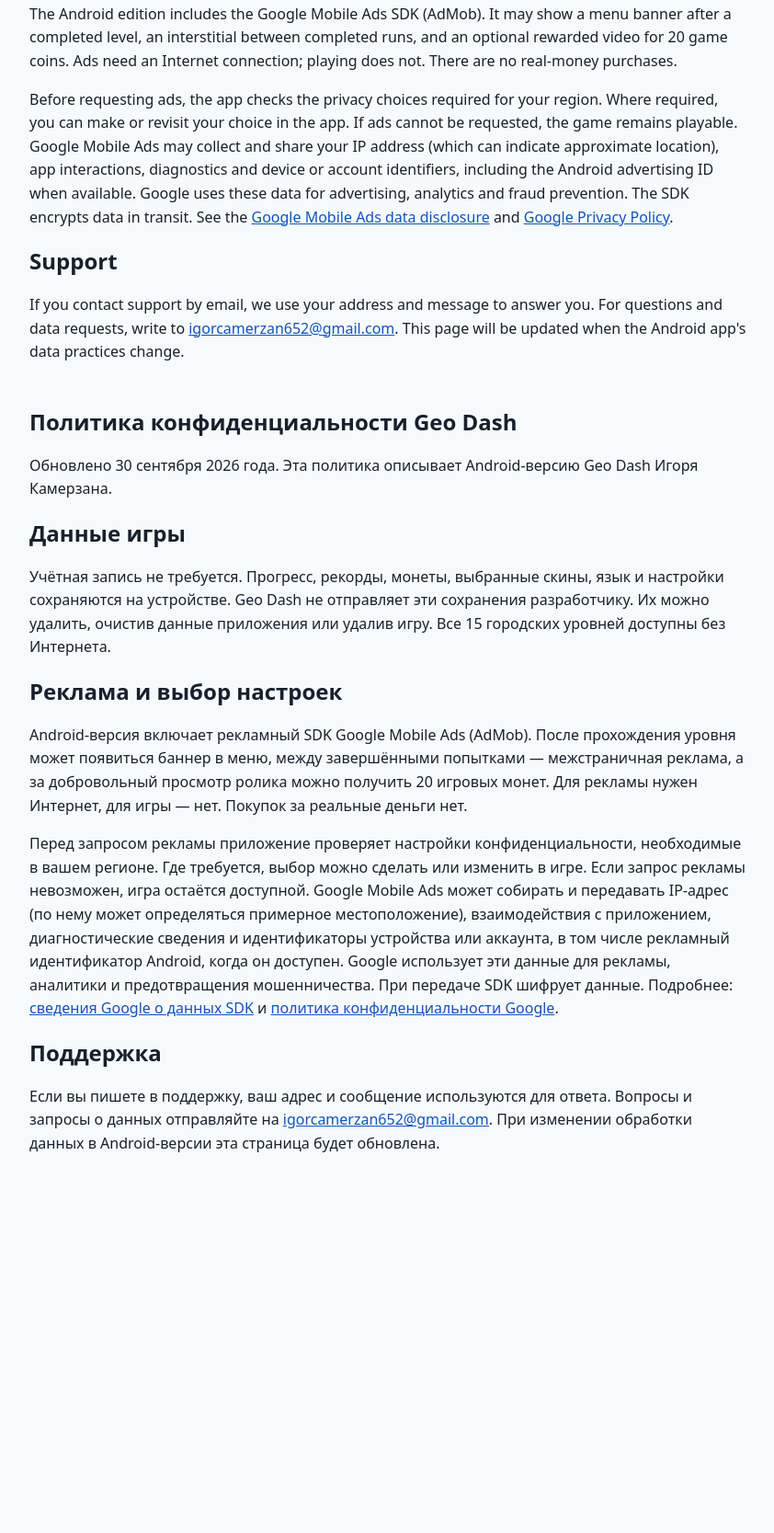
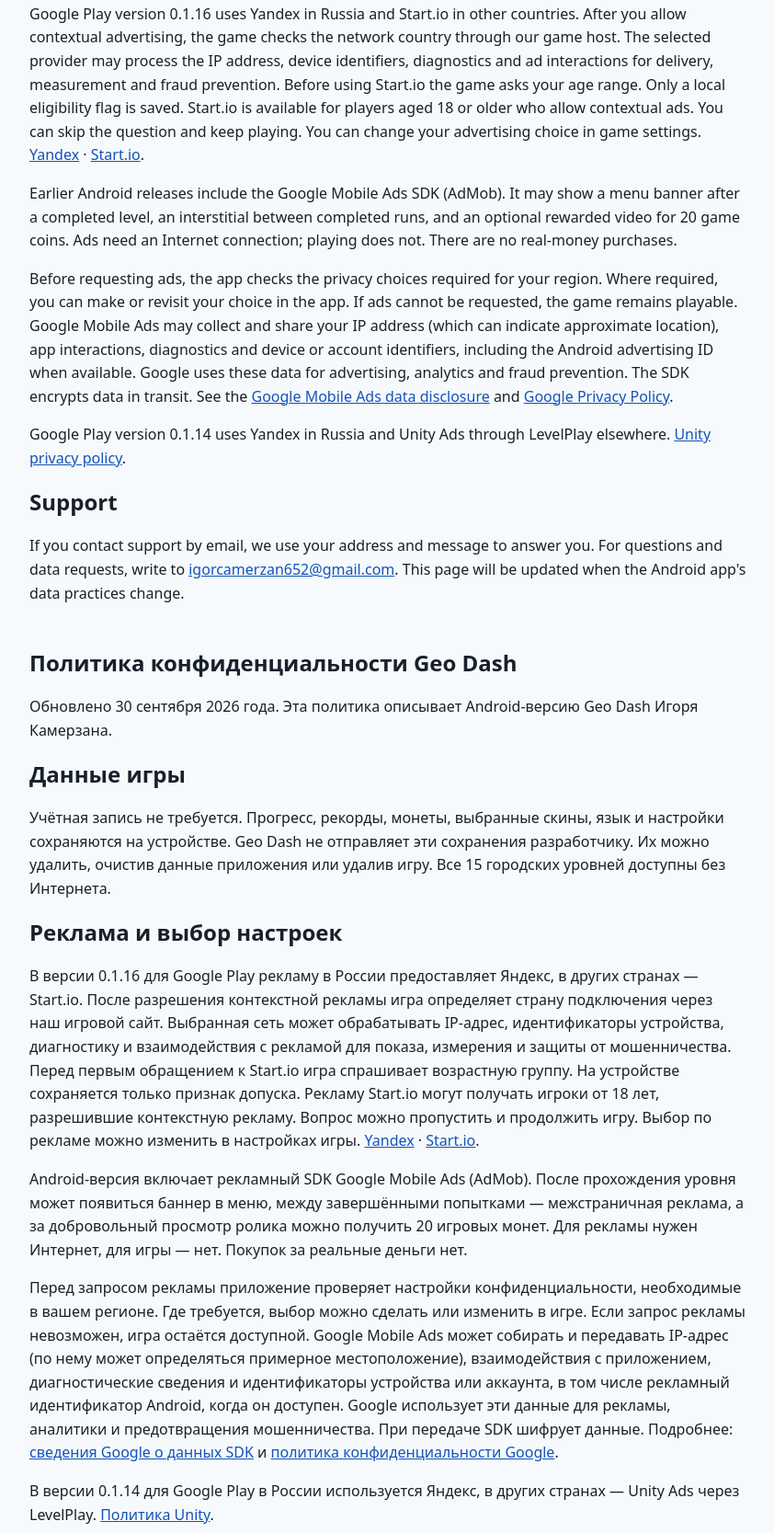
Before and after one commit to philippkamerzan/philippkamerzan.github.io, a plain HTML site: page geodash-privacy.html in a window 1280 px wide. Shown: the part 333-2000 px from the top of the page at 92% size, without its empty margins (218-1060 px from the left). Before the commit the page ends 1662 px from the top, so only its background shows below. Drawn offline with Linux system fonts and the light colour scheme.

Commit message:
Describe Start.io eligibility and data use for new Play releases

```diff
--- a/geodash-privacy.html
+++ b/geodash-privacy.html
@@ -16,9 +16,11 @@
     <h2>Game data</h2>
     <p>No game account is required. Progress, records, coins, selected skins, language and settings are saved on your device. Geo Dash does not send these saved values to the developer. Clear the app's data or uninstall it to remove them. All 15 city levels can be played offline.</p>
     <h2>Advertising and privacy choices</h2>
-    <p>The Android edition includes the Google Mobile Ads SDK (AdMob). It may show a menu banner after a completed level, an interstitial between completed runs, and an optional rewarded video for 20 game coins. Ads need an Internet connection; playing does not. There are no real-money purchases.</p>
+<p>Google Play version 0.1.16 uses Yandex in Russia and Start.io in other countries. After you allow contextual advertising, the game checks the network country through our game host. The selected provider may process the IP address, device identifiers, diagnostics and ad interactions for delivery, measurement and fraud prevention. Before using Start.io the game asks your age range. Only a local eligibility flag is saved. Start.io is available for players aged 18 or older who allow contextual ads. You can skip the question and keep playing. You can change your advertising choice in game settings. <a href="https://yandex.com/legal/confidential/">Yandex</a> · <a href="https://www.start.io/policy/privacy-policy/">Start.io</a>.</p>
+    <p>Earlier Android releases include the Google Mobile Ads SDK (AdMob). It may show a menu banner after a completed level, an interstitial between completed runs, and an optional rewarded video for 20 game coins. Ads need an Internet connection; playing does not. There are no real-money purchases.</p>
     <p>Before requesting ads, the app checks the privacy choices required for your region. Where required, you can make or revisit your choice in the app. If ads cannot be requested, the game remains playable. Google Mobile Ads may collect and share your IP address (which can indicate approximate location), app interactions, diagnostics and device or account identifiers, including the Android advertising ID when available. Google uses these data for advertising, analytics and fraud prevention. The SDK encrypts data in transit. See the <a href="https://developers.google.com/admob/android/privacy/play-data-disclosure">Google Mobile Ads data disclosure</a> and <a href="https://policies.google.com/privacy">Google Privacy Policy</a>.</p>
-    <h2>Support</h2>
+    <p>Google Play version 0.1.14 uses Yandex in Russia and Unity Ads through LevelPlay elsewhere. <a href="https://unity.com/legal/privacy-policy">Unity privacy policy</a>.</p>
+<h2>Support</h2>
     <p>If you contact support by email, we use your address and message to answer you. For questions and data requests, write to <a href="mailto:igorcamerzan652@gmail.com">igorcamerzan652@gmail.com</a>. This page will be updated when the Android app's data practices change.</p>
   </section>
   <section lang="ru">
@@ -27,9 +29,11 @@
     <h2>Данные игры</h2>
     <p>Учётная запись не требуется. Прогресс, рекорды, монеты, выбранные скины, язык и настройки сохраняются на устройстве. Geo Dash не отправляет эти сохранения разработчику. Их можно удалить, очистив данные приложения или удалив игру. Все 15 городских уровней доступны без Интернета.</p>
     <h2>Реклама и выбор настроек</h2>
+<p>В версии 0.1.16 для Google Play рекламу в России предоставляет Яндекс, в других странах — Start.io. После разрешения контекстной рекламы игра определяет страну подключения через наш игровой сайт. Выбранная сеть может обрабатывать IP-адрес, идентификаторы устройства, диагностику и взаимодействия с рекламой для показа, измерения и защиты от мошенничества. Перед первым обращением к Start.io игра спрашивает возрастную группу. На устройстве сохраняется только признак допуска. Рекламу Start.io могут получать игроки от 18 лет, разрешившие контекстную рекламу. Вопрос можно пропустить и продолжить игру. Выбор по рекламе можно изменить в настройках игры. <a href="https://yandex.com/legal/confidential/">Yandex</a> · <a href="https://www.start.io/policy/privacy-policy/">Start.io</a>.</p>
     <p>Android-версия включает рекламный SDK Google Mobile Ads (AdMob). После прохождения уровня может появиться баннер в меню, между завершёнными попытками — межстраничная реклама, а за добровольный просмотр ролика можно получить 20 игровых монет. Для рекламы нужен Интернет, для игры — нет. Покупок за реальные деньги нет.</p>
     <p>Перед запросом рекламы приложение проверяет настройки конфиденциальности, необходимые в вашем регионе. Где требуется, выбор можно сделать или изменить в игре. Если запрос рекламы невозможен, игра остаётся доступной. Google Mobile Ads может собирать и передавать IP-адрес (по нему может определяться примерное местоположение), взаимодействия с приложением, диагностические сведения и идентификаторы устройства или аккаунта, в том числе рекламный идентификатор Android, когда он доступен. Google использует эти данные для рекламы, аналитики и предотвращения мошенничества. При передаче SDK шифрует данные. Подробнее: <a href="https://developers.google.com/admob/android/privacy/play-data-disclosure">сведения Google о данных SDK</a> и <a href="https://policies.google.com/privacy">политика конфиденциальности Google</a>.</p>
-    <h2>Поддержка</h2>
+    <p>В версии 0.1.14 для Google Play в России используется Яндекс, в других странах — Unity Ads через LevelPlay. <a href="https://unity.com/legal/privacy-policy">Политика Unity</a>.</p>
+<h2>Поддержка</h2>
     <p>Если вы пишете в поддержку, ваш адрес и сообщение используются для ответа. Вопросы и запросы о данных отправляйте на <a href="mailto:igorcamerzan652@gmail.com">igorcamerzan652@gmail.com</a>. При изменении обработки данных в Android-версии эта страница будет обновлена.</p>
   </section>
 </body>
```
Also changed, not shown: spacedash-privacy.html (+6 -2 lines).
